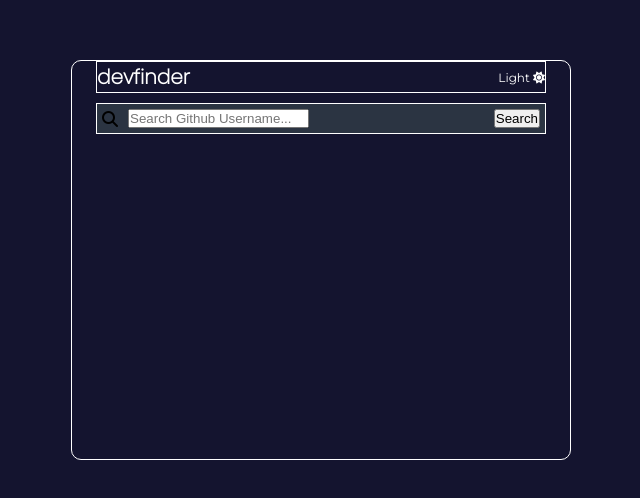
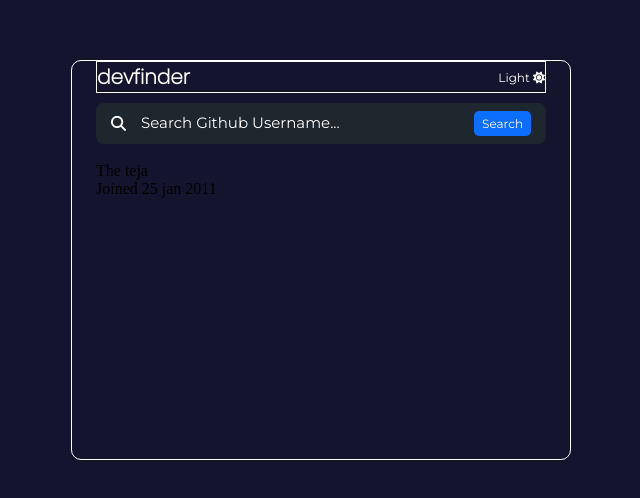
Before and after one commit to tejastej1997/Git-hub-profile-search-app, a plain HTML site: page index.html in a window 1280 px wide. Shown: the part 140-638 px from the top of the page, without its empty margins (319-959 px from the left). Drawn offline with Linux system fonts and the light colour scheme.

Commit message:
search bar completed

```diff
--- a/index.html
+++ b/index.html
@@ -20,9 +20,19 @@
                 <span class="container__header-control">Light <i class="fa-solid fa-sun"></i></span>
             </div>
             <div class="container__searchbar">
-                <i class="fa-solid fa-magnifying-glass"></i>
+                <i class="fa-solid fa-magnifying-glass container__searchbar-icon" ></i>
                 <input type="text" placeholder="Search Github Username..." class="container__searchbar-input">
                 <button class="container__searchbar-btn">Search</button>
+            </div>
+            <div class="container__result">
+                <img src="" alt="" id="profilepicture" >
+
+                <div class="container__details">
+                    <div class="container__details--heading">
+                        <div class="conatiner__details-name">The teja</div>
+                        <div class="container__details-joined-date">Joined 25 jan 2011</div>
+                    </div>
+                </div>
             </div>
 
         </div>
--- a/style.css
+++ b/style.css
@@ -21,7 +21,7 @@
   }
 
   body {
-      background-color:  #14142f;
+    background-color: #14142f;
   }
 
   .container {
@@ -43,7 +43,7 @@
 
 
 
-  .container__header{
+  .container__header {
     border: 1px solid white;
     /* padding: 0 20px; */
     display: flex;
@@ -52,36 +52,62 @@
     align-items: center;
   }
 
-  .container__header-heading{
+  .container__header-heading {
     font-family: Poppins;
     font-size: 20px;
     font-weight: 600;
     color: white;
   }
 
-  .container__header-control{
+  .container__header-control {
     font-family: Montserrat;
     font-size: 12px;
     color: white;
 
   }
 
-  .container__searchbar{
-    border: 1px solid white;
+  .container__searchbar {
+    /* border: 1px solid white; */
     margin-top: 10px;
-    background-color:  #2b3442;
-    padding: 5px;
+    background-color: #1e272e;
+    padding: 8px 15px;
     display: flex;
     align-items: center;
     justify-content: center;
     gap: 10px;
+    border-radius: 8px;
   }
 
-  .container__searchbar-input{
+  .container__searchbar-input {
     outline: none;
+    padding: 5px;
+    color: white;
+    width: 100%;
+    font-size: 12px;
+    font-family: 'Montserrat', sans-serif;
+    background: none;
+    border: none;
+  }
+  .container__searchbar-input::placeholder{
+    color: white;
+    font-family: 'Montserrat', sans-serif;
+    font-size: 15px;
 
   }
 
-  .container__searchbar-btn{
+  .container__searchbar-icon {
+    color: white;
+    font-size: 15px;
+  }
+
+  .container__searchbar-btn {
     margin-left: auto;
+    padding: 5px 8px;
+    border-radius: 5px;
+    background: #0D6EFD;
+    border: none;
+    color: white;
+    font-size: 12px;
+    font-family: 'Montserrat', sans-serif;
+    font-weight: 400;
   }
```
Lines whose indentation alone changed are shown as unchanged.
